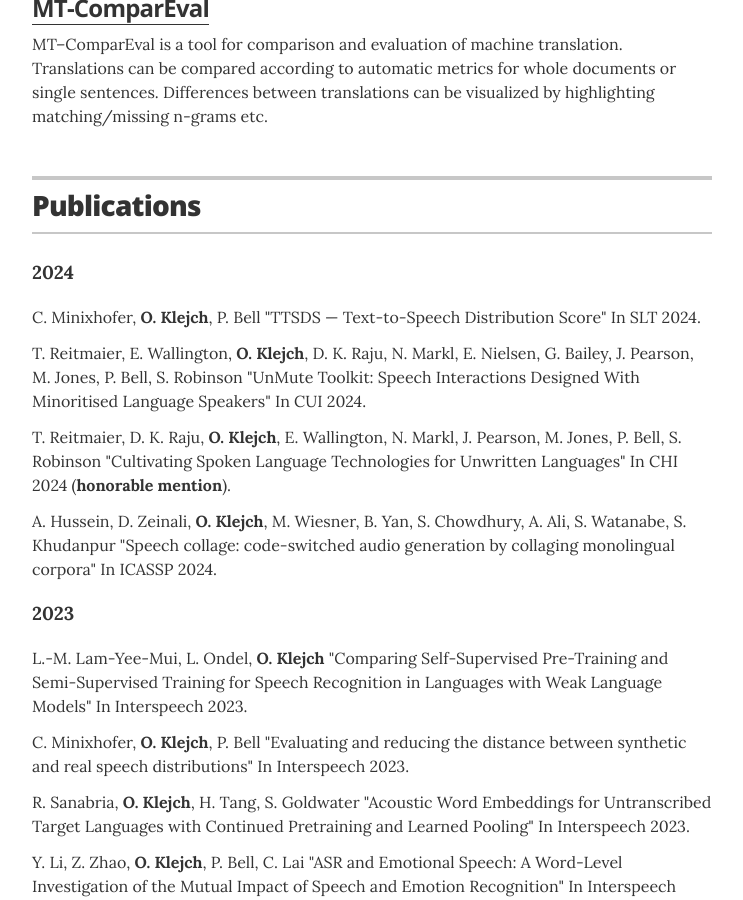
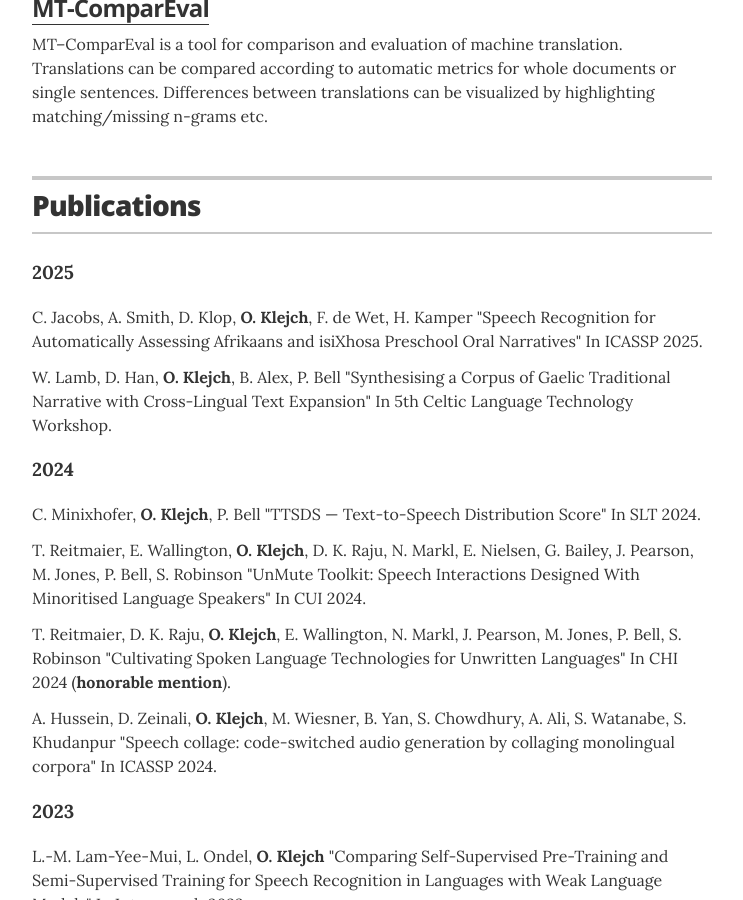
Before and after one commit to ondrejklejch/ondrejklejch.github.io, a Jekyll site: the page built from index.html, in a window 1280 px wide and 900 px high, scrolled down 1480 px. Shown: the whole window, without its empty margins (268-1011 px from the left). Built offline with Jekyll 4.4.1, drawn with Linux system fonts in a browser that asks for light colours.

Commit message:
Update papers.yml

```diff
--- a/_data/papers.yml
+++ b/_data/papers.yml
@@ -1,3 +1,11 @@
+- year: 2025
+  papers:
+  - authors: "C. Jacobs, A. Smith, D. Klop, <strong>O. Klejch</strong>, F. de Wet, H. Kamper"
+    title: "Speech Recognition for Automatically Assessing Afrikaans and isiXhosa Preschool Oral Narratives"
+    venue: "In ICASSP 2025."
+  - authors: "W. Lamb, D. Han, <strong>O. Klejch</strong>, B. Alex, P. Bell"
+    title: "Synthesising a Corpus of Gaelic Traditional Narrative with Cross-Lingual Text Expansion"
+    venue: "In 5th Celtic Language Technology Workshop."
 - year: 2024
   papers:
   - authors: "C. Minixhofer, <strong>O. Klejch</strong>, P. Bell"
```
